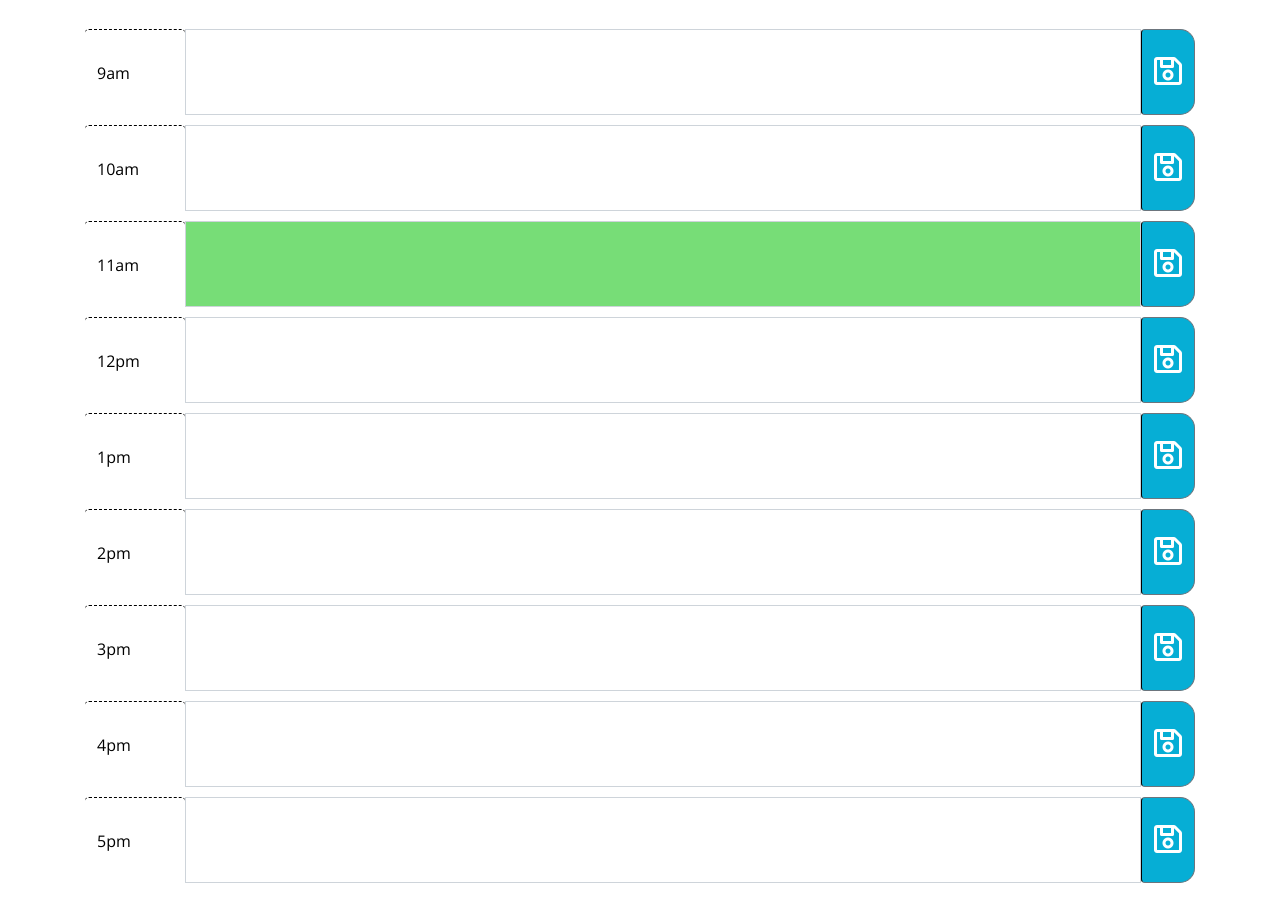
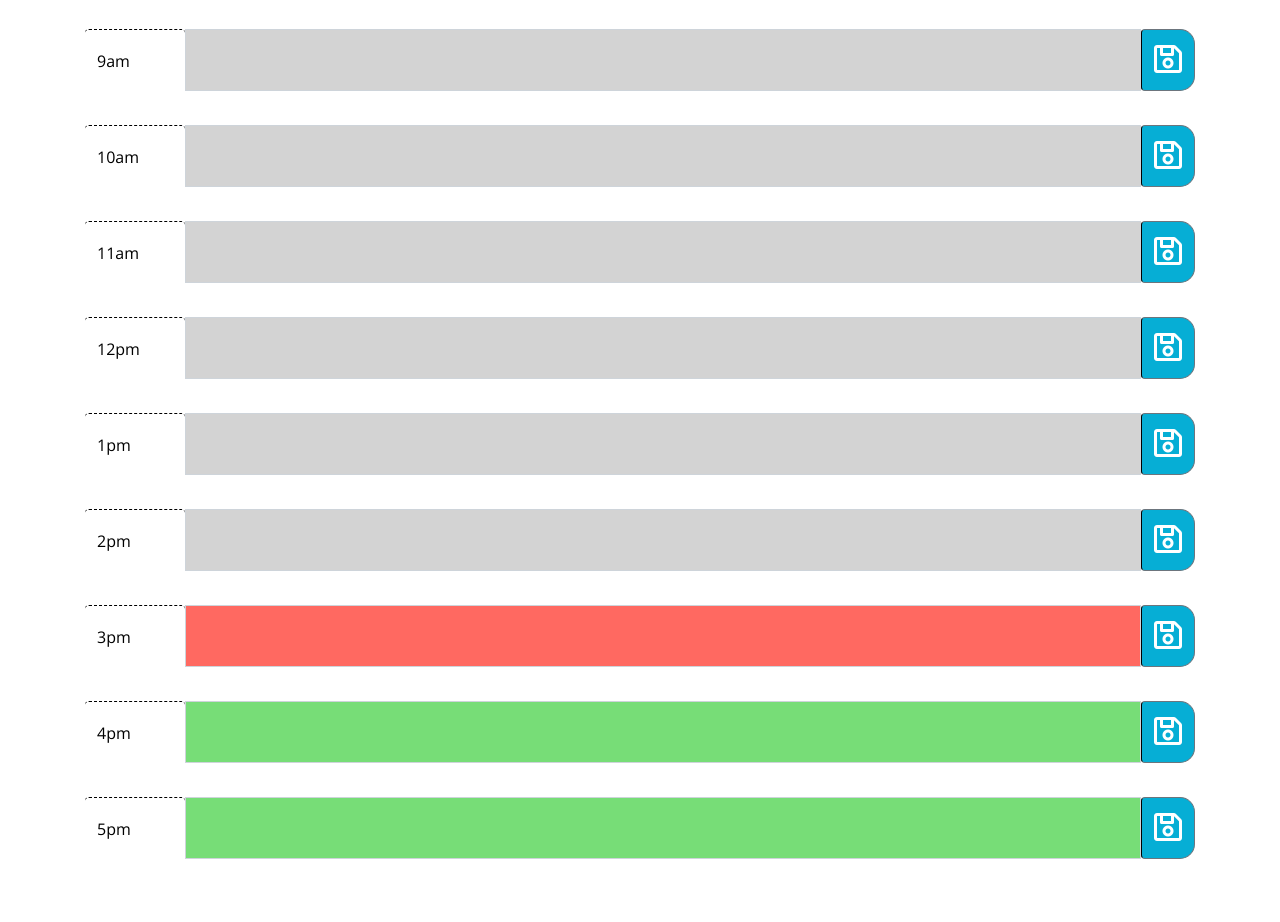
Before and after one commit to JaredWeaver/week-5-work-scheduler-jquery, a plain HTML site: page index.html in a window 1280 px wide. Shown: the part 340-1262 px from the top of the page. After the commit the page ends 1234 px from the top, so only its background shows below. Drawn offline with nearby package versions, Linux system fonts and the light colour scheme.

Commit message:
js timeblocks change color

```diff
--- a/assets/script.js
+++ b/assets/script.js
@@ -1,15 +1,45 @@
 
 
-var presentTime;
-var futureTime;
-var pastTime;
+var h = [""];
+var hours;
 
+
+//Display day and date in the header
 function displayDay() {
 
     var today = moment().format('[Today is ]dddd, MMMM Do, YYYY');
     $('#currentDay').html(today);
-    console.log(today);
 
 }
 
 displayDay()
+
+$(document).ready(function() {
+
+    // Colors of the blocks change as time progresses
+  function colorCodeBlocks() {
+
+    // Find current hour in a number form
+    var currentHour = moment().hour();
+    // Loop through <textarea> ID's and parse/split them into a string
+    $('.description').each(function () {
+        var userTime = parseInt($(this).attr('id').split()[0]);
+    //
+        if (userTime < currentHour){
+          $(this).removeClass('future');
+          $(this).removeClass('present');
+          $(this).addClass('past');
+        } else if (userTime === currentHour){
+          $(this).removeClass('future');
+          $(this).removeClass('past');
+          $(this).addClass('present');
+        } else {
+          $(this).removeClass('past');
+          $(this).removeClass('present');
+          $(this).addClass('future');
+        }
+
+    });
+  }
+  colorCodeBlocks()
+});
--- a/index.html
+++ b/index.html
@@ -31,9 +31,9 @@
     <div class="container">
         <div class="row time-block">
             <div class="col-md-12">
-                <div class="input-group mb-3">
+                <div class="input-group">
                     <span class="input-group-text hour">9am</span>
-                    <textarea class="form-control" rows="3" aria-describedby="button-addon2"> </textarea>
+                    <textarea class="form-control description" id="9"> </textarea>
                     <button class="btn btn-outline-secondary saveBtn" type="button" id="button-addon2"><i class="far fa-save fa-2x"></i></button>
                 </div>
             </div>
@@ -41,9 +41,9 @@
         <br>
         <div class="row time-block">
             <div class="col-md-12">
-                <div class="input-group mb-3">
+                <div class="input-group">
                     <span class="input-group-text hour">10am</span>
-                    <textarea class="form-control" rows="3" aria-describedby="button-addon2"> </textarea>
+                    <textarea class="form-control description" id="10"> </textarea>
                     <button class="btn btn-outline-secondary saveBtn" type="button" id="button-addon2"><i class="far fa-save fa-2x"></i></button>
                 </div>
             </div>
@@ -51,9 +51,9 @@
         <br>
         <div class="row time-block">
             <div class="col-md-12">
-                <div class="input-group mb-3">
+                <div class="input-group">
                     <span class="input-group-text hour">11am</span>
-                    <textarea class="form-control future" rows="3" aria-describedby="button-addon2"> </textarea>
+                    <textarea class="form-control description" id="11"> </textarea>
                     <button class="btn btn-outline-secondary saveBtn" type="button" id="button-addon2"><i class="far fa-save fa-2x"></i></button>
                 </div>
             </div>
@@ -61,9 +61,9 @@
         <br>
         <div class="row time-block">
             <div class="col-md-12">
-                <div class="input-group mb-3">
+                <div class="input-group">
                     <span class="input-group-text hour">12pm</span>
-                    <textarea class="form-control" rows="3" aria-describedby="button-addon2"> </textarea>
+                    <textarea class="form-control description" id="12"> </textarea>
                     <button class="btn btn-outline-secondary saveBtn" type="button" id="button-addon2"><i class="far fa-save fa-2x"></i></button>
                 </div>
             </div>
@@ -71,9 +71,9 @@
         <br>
         <div class="row time-block">
             <div class="col-md-12 mb-2">
-                <div class="input-group mb-3">
+                <div class="input-group">
                     <span class="input-group-text hour">1pm</span>
-                    <textarea class="form-control" rows="3" aria-describedby="button-addon2"> </textarea>
+                    <textarea class="form-control description" id="13"> </textarea>
                     <button class="btn btn-outline-secondary saveBtn" type="button" id="button-addon2"><i class="far fa-save fa-2x"></i></button>
                 </div>
             </div>
@@ -81,9 +81,9 @@
         <br>
         <div class="row time-block">
             <div class="col-md-12 mb-2">
-                <div class="input-group mb-3">
+                <div class="input-group">
                     <span class="input-group-text hour">2pm</span>
-                    <textarea class="form-control" rows="3" aria-describedby="button-addon2"> </textarea>
+                    <textarea class="form-control description" id="14"> </textarea>
                     <button class="btn btn-outline-secondary saveBtn" type="button" id="button-addon2"><i class="far fa-save fa-2x"></i></button>
                 </div>
             </div>
@@ -91,9 +91,9 @@
         <br>
         <div class="row time-block">
             <div class="col-md-12">
-                <div class="input-group mb-3">
+                <div class="input-group">
                     <span class="input-group-text hour">3pm</span>
-                    <textarea class="form-control" rows="3" aria-describedby="button-addon2"> </textarea>
+                    <textarea class="form-control description" id="15"> </textarea>
                     <button class="btn btn-outline-secondary saveBtn" type="button" id="button-addon2"><i class="far fa-save fa-2x"></i></button>
                 </div>
             </div>
@@ -101,9 +101,9 @@
         <br>
         <div class="row time-block">
             <div class="col-md-12">
-                <div class="input-group mb-3">
+                <div class="input-group">
                     <span class="input-group-text hour">4pm</span>
-                    <textarea class="form-control" rows="3" aria-describedby="button-addon2"> </textarea>
+                    <textarea class="form-control description" id="16"> </textarea>
                     <button class="btn btn-outline-secondary saveBtn" type="button" id="button-addon2"><i class="far fa-save fa-2x"></i></button>
                 </div>
             </div>
@@ -111,9 +111,9 @@
         <br>
         <div class="row time-block">
             <div class="col-md-12">
-                <div class="input-group mb-3">
+                <div class="input-group">
                     <span class="input-group-text hour">5pm</span>
-                    <textarea class="form-control" rows="3" aria-describedby="button-addon2"> </textarea>
+                    <textarea class="form-control description" id="17"> </textarea>
                     <button class="btn btn-outline-secondary saveBtn" type="button" id="button-addon2"><i class="far fa-save fa-2x"></i></button>
                 </div>
             </div>
```
